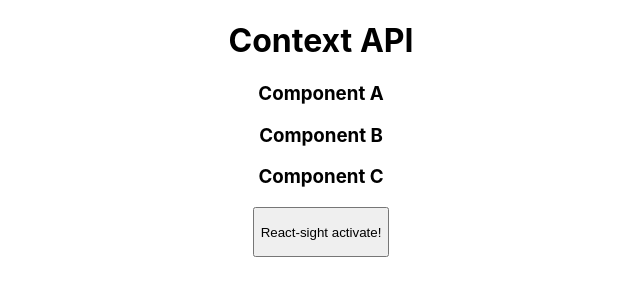
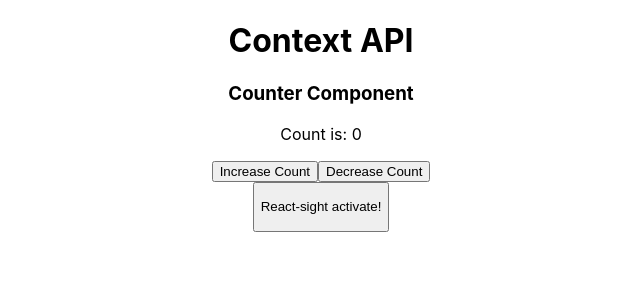
Before and after one commit to Jason2B3/context-learn, a React (Create React App) app: page / in a window 1280 px wide. Shown: the top 300 px of the page, without its empty margins (319-959 px from the left). Built offline with nearby package versions, Linux system fonts and the light colour scheme.

Commit message:
commit 0

```diff
--- a/src/App.js
+++ b/src/App.js
@@ -1,15 +1,13 @@
-import logo from "./logo.svg";
 import "./App.css";
-import ComponentA from "./components/ComponentA";
-import ComponentB from "./components/ComponentB";
+
 import ActivateSight from "./ActivateSight";
+import MyCounter from "./components/MyCounter";
 
 function App() {
   return (
     <div className="App">
       <h1>Context API</h1>
-      <ComponentA />
-      <ComponentB />
+      <MyCounter/>
       <ActivateSight />
     </div>
   );
--- a/src/components/ComponentA.js
+++ /dev/null
@@ -1,11 +0,0 @@
-import React from 'react'
-
-function ComponentA() {
-  return (
-    <div>
-      <h3>Component A</h3>
-    </div>
-  )
-}
-
-export default ComponentA
--- a/src/components/ComponentB.js
+++ /dev/null
@@ -1,13 +0,0 @@
-import React from "react";
-import ComponentC from "./ComponentC";
-
-function ComponentB() {
-  return (
-    <div>
-      <h3>Component B</h3>
-      <ComponentC />
-    </div>
-  );
-}
-
-export default ComponentB;
--- a/src/components/ComponentC.js
+++ /dev/null
@@ -1,11 +0,0 @@
-import React from 'react'
-
-function ComponentC() {
-  return (
-    <div>
-      <h3>Component C</h3>
-    </div>
-  )
-}
-
-export default ComponentC
--- /dev/null
+++ b/src/components/MyCounter.js
@@ -0,0 +1,17 @@
+import React, {useState} from 'react'
+
+function MyCounter() {
+  const [count, setCount]= useState(0)
+  const increaseCount=()=> setCount(count+1)
+  const decreaseCount=()=> setCount(count-1)
+  return (
+    <div>
+      <h3>Counter Component</h3>
+      <p>Count is: {count}</p>
+      <button onClick={increaseCount}>Increase Count</button>
+      <button onClick={decreaseCount}>Decrease Count</button>
+    </div>
+  )
+}
+
+export default MyCounter
```
